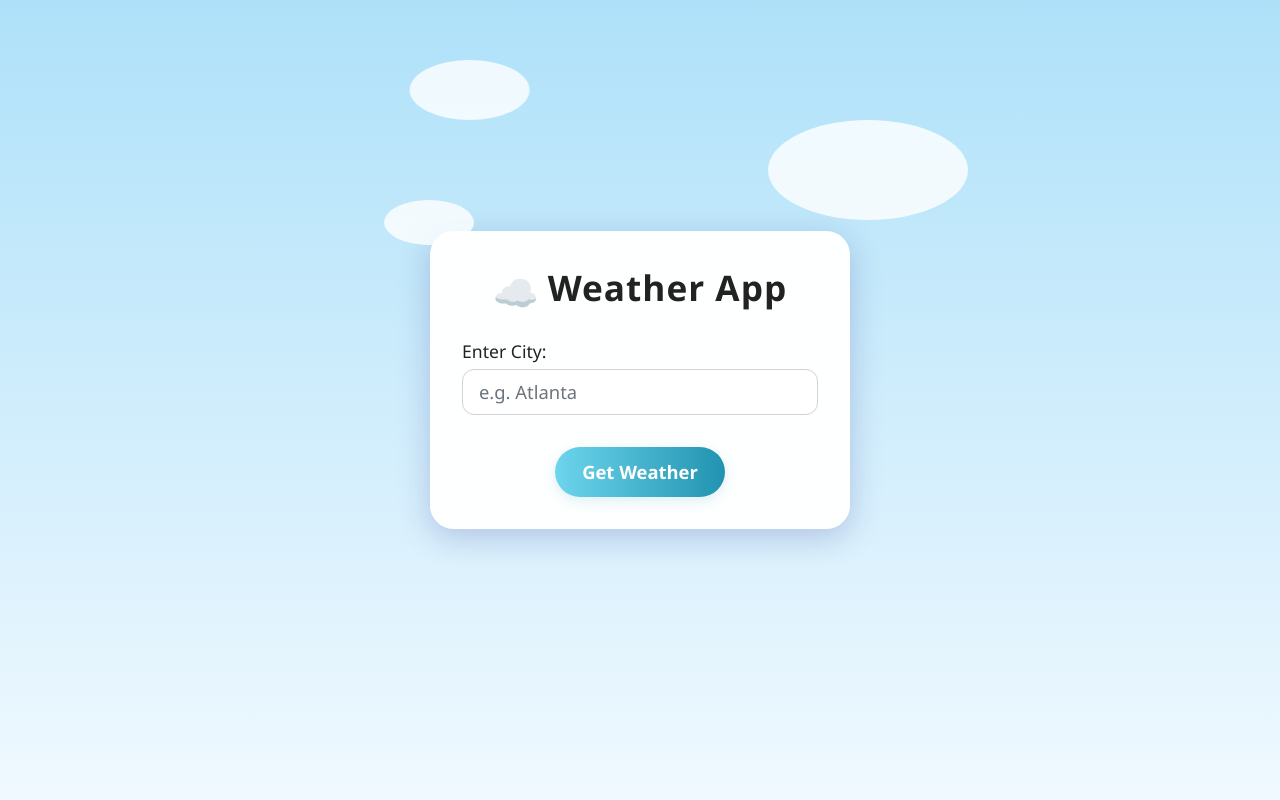
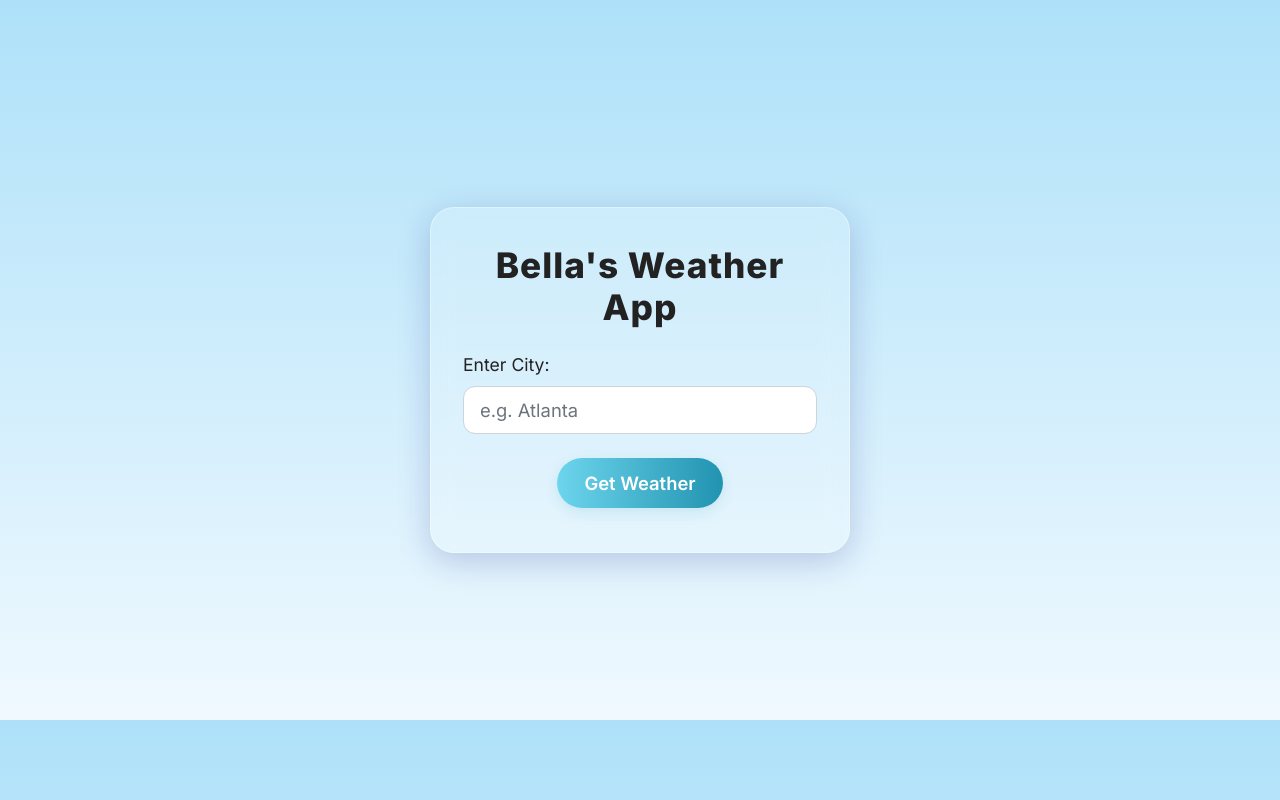
Before and after one commit to Bellawareness/weather-app, a Python web app: template weather-app/app/templates/index.html in a window 1280 px wide. Run offline with Jinja, Linux system fonts and the light colour scheme; the template is opened without the code that fills it, so the values that code supplies are empty; some libraries are stand-ins or nearby versions.

Commit message:
Update weather app UI

```diff
--- a/weather-app/app/__init__.py
+++ b/weather-app/app/__init__.py
@@ -2,6 +2,6 @@ from flask import Flask
 
 def create_app():
     app = Flask(__name__)
-    from .routes import main as main_blueprint
-    app.register_blueprint(main_blueprint)
+    from .routes import main
+    app.register_blueprint(main)
     return app
--- a/weather-app/app/templates/index.html
+++ b/weather-app/app/templates/index.html
@@ -5,36 +5,29 @@
     <meta name="viewport" content="width=device-width, initial-scale=1.0">
     <title>Weather App</title>
     <link rel="stylesheet" href="https://stackpath.bootstrapcdn.com/bootstrap/4.5.2/css/bootstrap.min.css">
+    <link href="https://fonts.googleapis.com/css2?family=Inter:wght@400;600;800&display=swap" rel="stylesheet">
+    <link rel="stylesheet" href="https://cdnjs.cloudflare.com/ajax/libs/font-awesome/6.5.0/css/all.min.css">
     <style>
         body {
+            font-family: 'Inter', 'Segoe UI', Arial, sans-serif;
             background: linear-gradient(to bottom, #aee1f9 0%, #f0f9ff 100%);
-            min-height: 100vh;
-            font-family: 'Segoe UI', 'Arial', sans-serif;
             color: #222;
         }
-        .cloud {
-            position: absolute;
-            background: #fff;
-            border-radius: 50%;
-            opacity: 0.8;
-            animation: floatClouds 30s linear infinite;
-        }
-        .cloud1 { width: 120px; height: 60px; top: 60px; left: 10%; animation-delay: 0s;}
-        .cloud2 { width: 200px; height: 100px; top: 120px; left: 60%; animation-delay: 10s;}
-        .cloud3 { width: 90px; height: 45px; top: 200px; left: 30%; animation-delay: 20s;}
-        @keyframes floatClouds {
-            0% { transform: translateX(0); }
-            100% { transform: translateX(100vw); }
-        }
         .weather-card {
-            background: rgba(255,255,255,0.98);
+            font-family: 'Inter', 'Segoe UI', Arial, sans-serif;
+            background: rgba(255,255,255,0.18);
             border-radius: 24px;
             box-shadow: 0 8px 32px 0 rgba(31, 38, 135, 0.22);
+            backdrop-filter: blur(12px);
+            -webkit-backdrop-filter: blur(12px);
+            border: 1.5px solid rgba(255,255,255,0.35);
             padding: 2.2rem 2rem 2rem 2rem;
             margin-top: 2.5rem;
             max-width: 420px;
             width: 100%;
             animation: fadeIn 1.2s;
+            position: relative;
+            overflow: hidden;
         }
         .weather-card h1 {
             font-size: 2.2rem;
@@ -52,10 +45,11 @@
             font-weight: 500;
             margin-bottom: 0.3rem;
         }
-        .form-control-lg {
+        .form-control-lg, .btn, .btn-block {
             font-size: 1.15rem;
             border-radius: 12px;
             padding: 0.7rem 1rem;
+            min-height: 48px;
         }
         .btn-cloudy {
             background: linear-gradient(90deg, #6dd5ed 0%, #2193b0 100%);
@@ -73,8 +67,17 @@
             box-shadow: 0 8px 24px rgba(33,147,176,0.25);
             transform: translateY(-2px) scale(1.04);
         }
+        .btn, .btn-block {
+            margin-bottom: 0.7rem;
+        }
+        .form-group {
+            margin-bottom: 1.2rem;
+        }
         .list-group-item {
             font-size: 1.15rem;
+            font-family: 'Inter', 'Segoe UI', Arial, sans-serif;
+            margin-bottom: 0.5rem;
+            line-height: 1.6;
             display: flex;
             align-items: center;
             gap: 0.7rem;
@@ -82,17 +85,11 @@
             border: none;
             padding-left: 0;
             padding-right: 0;
-            margin-bottom: 0.3rem;
         }
         .list-group-item b {
             font-size: 1.18rem;
             color: #2193b0;
             margin-left: 0.3rem;
-        }
-        .cloud-emoji {
-            font-size: 2.3rem;
-            margin-right: 0.5rem;
-            vertical-align: middle;
         }
         .fade-in {
             animation: fadeIn 1s;
@@ -108,35 +105,43 @@
                 max-width: 98vw;
             }
             .weather-card h1 {
-                font-size: 1.4rem;
+                font-size: 1.2rem;
             }
             .weather-card h2 {
-                font-size: 1.05rem;
+                font-size: 1rem;
             }
             .list-group-item {
+                font-size: 0.98rem;
+                padding: 0.6rem 0.3rem;
+            }
+            .btn, .btn-block {
                 font-size: 1rem;
+                min-height: 44px;
+            }
+            label, .alert {
+                font-size: 0.98rem;
             }
         }
         .alert {
-            font-size: 1rem;
+            font-size: 1.05rem;
+            font-family: 'Inter', 'Segoe UI', Arial, sans-serif;
             margin-top: 1.2rem;
         }
     </style>
 </head>
 <body>
-    <div class="cloud cloud1"></div>
-    <div class="cloud cloud2"></div>
-    <div class="cloud cloud3"></div>
     <div class="container d-flex justify-content-center align-items-center" style="min-height: 90vh;">
         <div class="weather-card fade-in">
-            <h1 class="text-center mb-4"><span class="cloud-emoji">☁️</span>Weather App</h1>
+            <h1 class="text-center mb-4">
+                <span class="weather-emoji"></span> Bella's Weather App
+            </h1>
             <form method="POST" action="/">
-                <div class="form-group">
-                    <label for="city">Enter City:</label>
+                <div class="form-group mb-3">
+                    <label for="city" class="mb-2">Enter City:</label>
                     <input type="text" class="form-control form-control-lg" id="city" name="city" placeholder="e.g. Atlanta" required>
                 </div>
                 <div class="text-center">
-                    <button type="submit" class="btn btn-cloudy mt-3">Get Weather</button>
+                    <button type="submit" class="btn btn-cloudy mt-2">Get Weather</button>
                 </div>
             </form>
 
@@ -163,20 +168,40 @@
             {% endif %}
 
             {% if weather_data %}
-              <div class="fade-in">
-                <h2 class="mt-4 text-center" style="font-size:1.2rem; font-weight:500;">
-                  Current Weather in <span style="font-size:1rem; font-weight:400;">{{ weather_data.city }}</span>
-                </h2>
-                <ul class="list-group list-group-flush mt-3">
-                  <li class="list-group-item">🌡️ Temperature: <b>{{ weather_data.temperature }}°F</b></li>
-                  <li class="list-group-item">💨 Wind Speed: <b>{{ weather_data.windspeed }} km/h</b></li>
-                  <li class="list-group-item">💧 Humidity: <b>{{ weather_data.humidity }}%</b></li>
-                  <li class="list-group-item">
-                    🌦️ Weather: <b>{{ weather_data.weatherdesc }}</b>
-                    <span style="color: #888; font-size: 0.95em;">(Code: {{ weather_data.weathercode }})</span>
-                  </li>
-                </ul>
+              <div class="weather-effect text-center mb-3">
+                {% if weather_data.weathercode in [0, 1] %}
+                  <!-- Sunshine -->
+                  <i class="fa-solid fa-sun fa-2x" style="color: #FFD600;"></i>
+                {% elif weather_data.weathercode in [2, 3, 45, 48] %}
+                  <!-- Clouds -->
+                  <i class="fa-solid fa-cloud fa-2x" style="color: #90a4ae;"></i>
+                {% elif weather_data.weathercode in [51, 53, 55, 56, 57, 61, 63, 65, 66, 67, 80, 81, 82] %}
+                  <!-- Rain/Drizzle -->
+                  <i class="fa-solid fa-cloud-showers-heavy fa-2x" style="color: #2196f3;"></i>
+                {% elif weather_data.weathercode in [71, 73, 75, 77, 85, 86] %}
+                  <!-- Snow -->
+                  <i class="fa-solid fa-snowflake fa-2x" style="color: #00bcd4;"></i>
+                {% elif weather_data.weathercode in [95, 96, 99] %}
+                  <!-- Thunderstorm -->
+                  <i class="fa-solid fa-cloud-bolt fa-2x" style="color: #ffb300;"></i>
+                {% else %}
+                  <i class="fa-solid fa-cloud-sun fa-2x" style="color: #90caf9;"></i>
+                {% endif %}
               </div>
+              <h2 class="mt-4 text-center" style="font-size:1.2rem; font-weight:600;">
+                Current Weather in <span style="font-size:1rem; font-weight:400;">{{ weather_data.city }}</span>
+              </h2>
+              <ul class="list-group list-group-flush mt-3">
+                <li class="list-group-item"> <b>Temperature:</b> {{ weather_data.temperature }}°F</li>
+                <li class="list-group-item"> <b>Wind Speed:</b> {{ weather_data.windspeed }} km/h</li>
+                <li class="list-group-item"> <b>Humidity:</b> {{ weather_data.humidity }}%</li>
+                <li class="list-group-item"> <b>Condition:</b> {{ weather_data.weatherdesc }}</li>
+                <li class="list-group-item">
+                  <b>Sunrise:</b> {{ weather_data.sunrise[11:16] if weather_data.sunrise else 'N/A' }}
+                  &nbsp;|&nbsp;
+                  <b>Sunset:</b> {{ weather_data.sunset[11:16] if weather_data.sunset else 'N/A' }}
+                </li>
+              </ul>
             {% endif %}
         </div>
     </div>
```
Also changed, not shown: weather-app/app/weather.py (+13 -10 lines), 1 other file.
